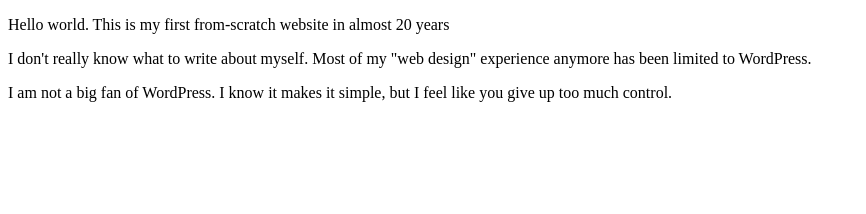
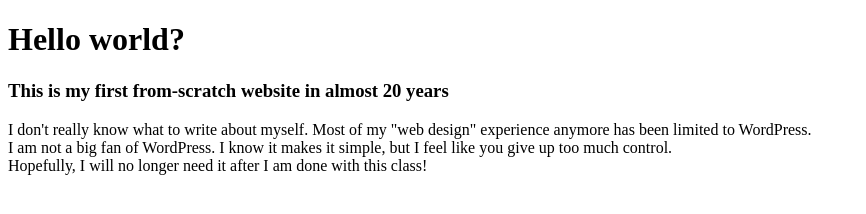
Before and after one commit to malarkeykazoo/ITMD361-Labs, a plain HTML site: page Lab1/Lab1.html in a window 1280 px wide. Shown: the whole page, without its empty margins (0-866 px from the left). Drawn offline with Linux system fonts and the light colour scheme.

Commit message:
Update Lab1.html
Updated formatting for heading. Added more contents. Replaced paragraphs with line breaks.

```diff
--- a/Lab1/Lab1.html
+++ b/Lab1/Lab1.html
@@ -5,8 +5,10 @@
   <title>ITMD-361 Internet Technologies and Web Design</title>
 </head>
 <body>
-  <p>Hello world. This is my first from-scratch website in almost 20 years</p>
-  <p>I don't really know what to write about myself. Most of my "web design" experience anymore has been limited to WordPress.</p>
-  <p>I am not a big fan of WordPress. I know it makes it simple, but I feel like you give up too much control.</p>
+  <h1>Hello world?</h1>
+  <h3>This is my first from-scratch website in almost 20 years</h3>
+  <p>I don't really know what to write about myself. Most of my "web design" experience anymore has been limited to WordPress.
+  <br> I am not a big fan of WordPress. I know it makes it simple, but I feel like you give up too much control.
+  <br> Hopefully, I will no longer need it after I am done with this class!</p>
 </body>
 </html>
```
